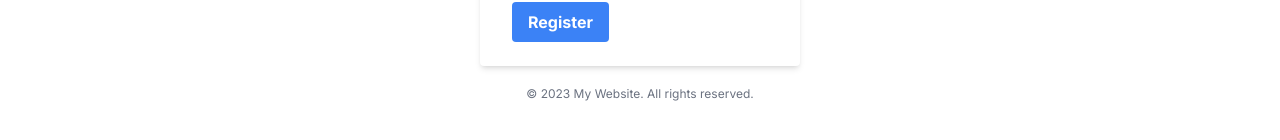
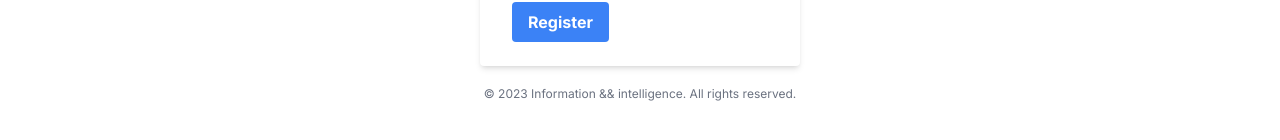
Before and after one commit to Aswinthgt/Daily-Nexus, a Next.js app: page /auth/register in a window 1280 px wide. Shown: the part 600-740 px from the top of the page. Built offline with nearby package versions, Linux system fonts and the light colour scheme.

Commit message:
Update register.tsx

```diff
--- a/src/app/auth/register/register.tsx
+++ b/src/app/auth/register/register.tsx
@@ -91,7 +91,7 @@ export default function RegisterComponent() {
             </div>
           </form>
           <p className="text-center text-gray-500 text-xs mt-5">
-            &copy; 2023 My Website. All rights reserved.
+                       &copy; 2023 Information && intelligence. All rights reserved.
           </p>
         </div>
       </div>
```
